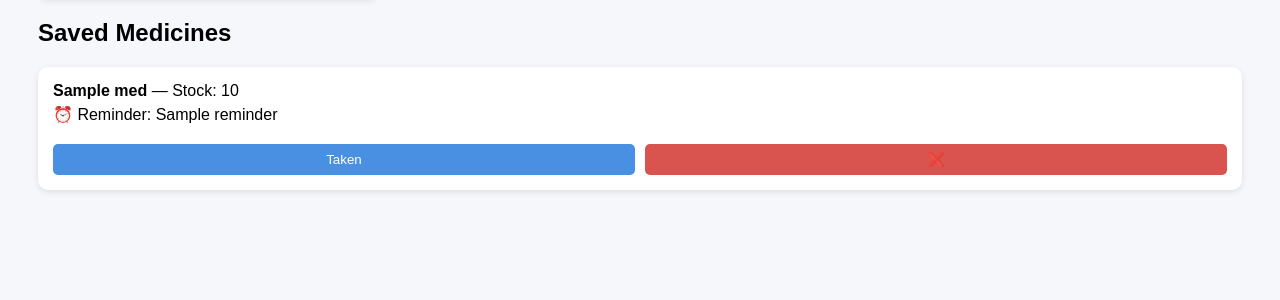
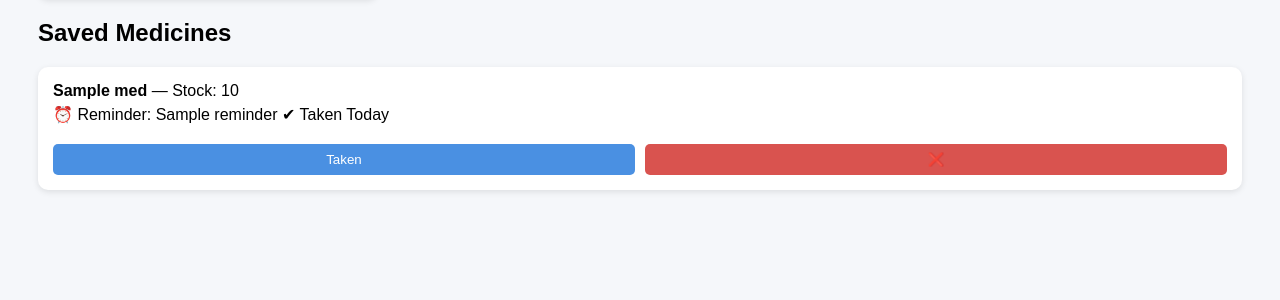
Before and after one commit to dhanush760/medicine-tracker-flask, a Flask app: template templates/index.html in a window 1280 px wide. Shown: the part 397-697 px from the top of the page. Run offline with Flask 3, Linux system fonts and the light colour scheme; the template is opened without the code that fills it: most values are stand-ins (such as "Sample title", 1, 10 or a date in 2020).

Commit message:
Update index.html

```diff
--- a/templates/index.html
+++ b/templates/index.html
@@ -32,12 +32,15 @@
             {% endif %}
 
             <div class="reminder">
-                ⏰ Reminder: {{ med.reminder }}
+    ⏰ Reminder: {{ med.reminder }}
 
-                {% if med.reminder <= now %}
-                    <span class="due">Due Now</span>
-                {% endif %}
-            </div>
+    {% if med.reminder <= now_time and med.last_taken != today %}
+        <span class="due">Due Now</span>
+    {% else %}
+        <span class="done">✔ Taken Today</span>
+    {% endif %}
+</div>
+
 
             <form method="POST" class="actions">
                 <button name="taken" value="{{ med.name }}">Taken</button>
```
